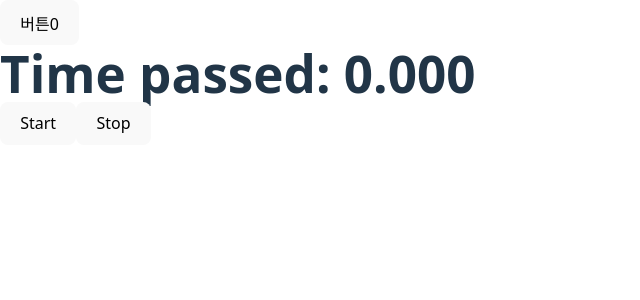
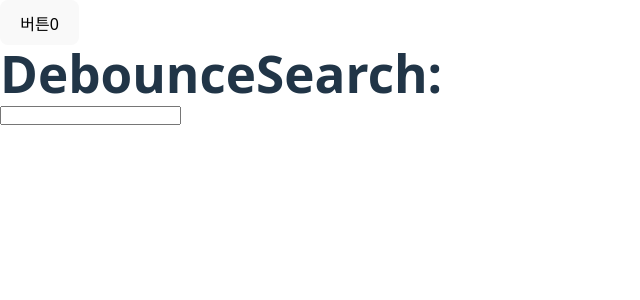
Before and after one commit to jeoniltae/react-ui-tutorial, a React (Vite) app: page / in a window 1280 px wide. Shown: the top 300 px of the page, without its empty margins (0-640 px from the left). Built offline with nearby package versions, Linux system fonts and the light colour scheme.

Commit message:
update: useRef()훅으로 debounce search 기능 만들기

```diff
--- a/src/App3.tsx
+++ b/src/App3.tsx
@@ -1,5 +1,6 @@
 import React, { useEffect, useRef, useState } from "react";
 import Stopwatch from "./components/StopWatch";
+import DebounceSearch from "./components/DebounceSearch";
 
 // 함수 형식
 function usePreviousData<T>(data: T) {
@@ -45,7 +46,8 @@ const App3 = () => {
         버튼{count}
       </button>
 
-      <Stopwatch />
+      {/* <Stopwatch /> */}
+      <DebounceSearch />
     </div>
   );
 };
--- /dev/null
+++ b/src/components/DebounceSearch.tsx
@@ -0,0 +1,28 @@
+import React, { useRef, useState } from "react";
+
+const DebounceSearch = () => {
+  const [userInput, setUserInput] = useState("");
+  const timerIdRef = useRef<number | null>(null);
+
+  return (
+    <div>
+      <h1>DebounceSearch: {userInput}</h1>
+      <input
+        type="text"
+        // value={userInput}
+        onChange={(e) => {
+          if (timerIdRef.current) {
+            clearInterval(timerIdRef.current);
+          }
+
+          timerIdRef.current = setTimeout(() => {
+            console.log("입력완료: ", e.target.value);
+            setUserInput(e.target.value);
+          }, 1000);
+        }}
+      />
+    </div>
+  );
+};
+
+export default DebounceSearch;
```
